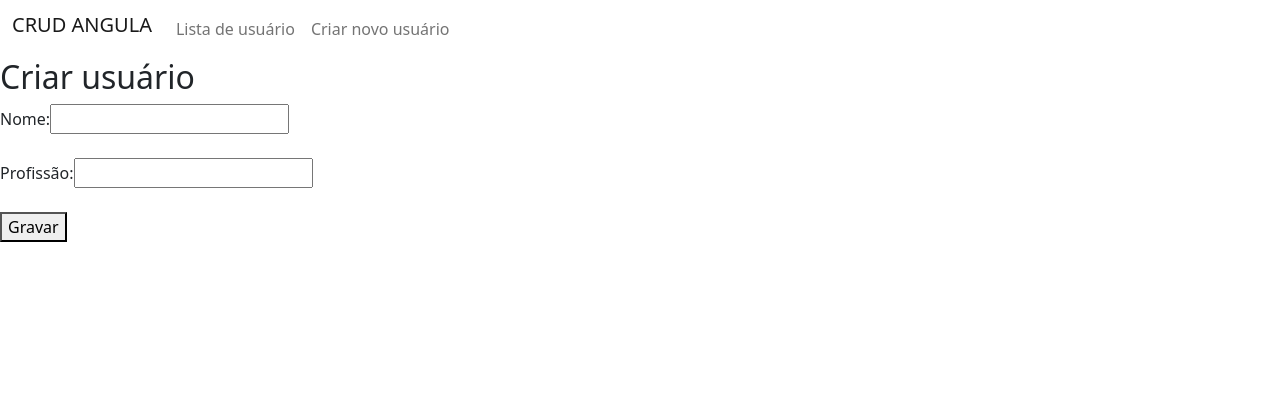
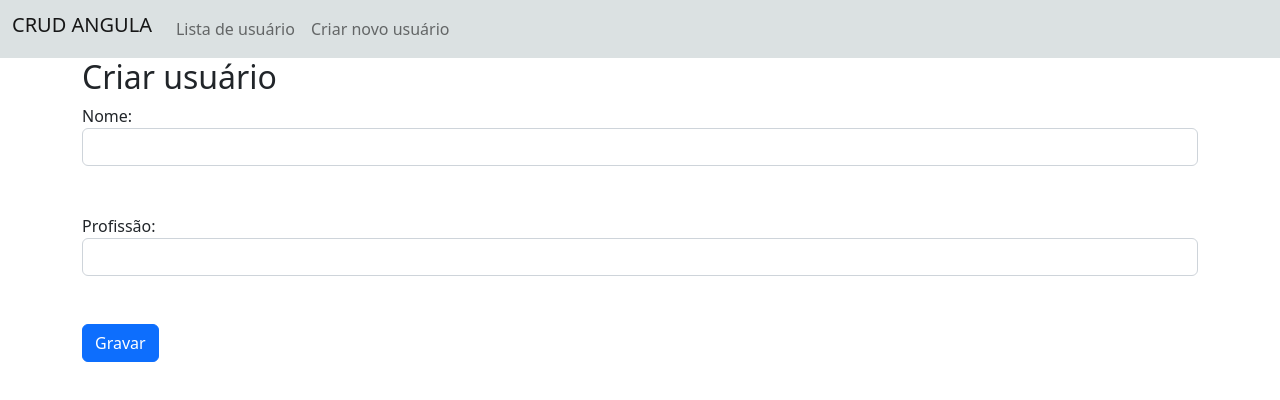
Before and after one commit to Willian-Lima15/crud-angular, an Angular app: page /users/create in a window 1280 px wide. Shown: the top 400 px of the page. Built offline with nearby package versions, Linux system fonts and the light colour scheme.

Commit message:
estilizando os componente com bootstrap

```diff
--- a/src/app/core/header/header.component.css
+++ b/src/app/core/header/header.component.css
@@ -0,0 +1,3 @@
+.navbar {
+  background: rgb(219, 225, 226);
+}
--- a/src/app/create-user/create-user.component.html
+++ b/src/app/create-user/create-user.component.html
@@ -1,14 +1,15 @@
-<h2>Criar usuário</h2>
+<div class="container">
+  <h2>Criar usuário</h2>
 
 <div>
   <form>
     <label for="">Nome: </label>
-    <input [(ngModel)]="usuario.name" name="name">
+    <input [(ngModel)]="usuario.name" name="name" class="form-control">
     <br><br>
     <label for="">Profissão: </label>
-    <input [(ngModel)]="usuario.job" name="job">
+    <input [(ngModel)]="usuario.job" name="job" class="form-control">
     <br><br>
-    <button (click)="salvar()">Gravar</button>
+    <button class="btn btn-primary" (click)="salvar()">Gravar</button>
   </form>
 </div>
 
@@ -21,3 +22,4 @@
   <label>Id: {{response.id}}</label><br>
   <label>Criado em: {{response.createdAt}}</label>
 </div>
+</div>
--- a/src/app/users/users.component.css
+++ b/src/app/users/users.component.css
@@ -1,11 +1,5 @@
-table {
-  width: 100%;
-}
 
 table thead {
   background-color: gray;
+  text-transform:uppercase;
 }
-
-table td {
-  border: 1px solid;
-}
--- a/src/app/users/users.component.html
+++ b/src/app/users/users.component.html
@@ -1,7 +1,8 @@
-<h2>Usuários</h2>
+<div class="container">
+  <h2>Usuários</h2>
 
-<table>
-  <thead>
+<table class="table table-striped border-secondary">
+  <thead >
     <td>Nome</td>
     <td>Sobrenome</td>
     <td>...</td>
@@ -17,3 +18,4 @@
     </tr>
   </tbody>
 </table>
+</div>
```
